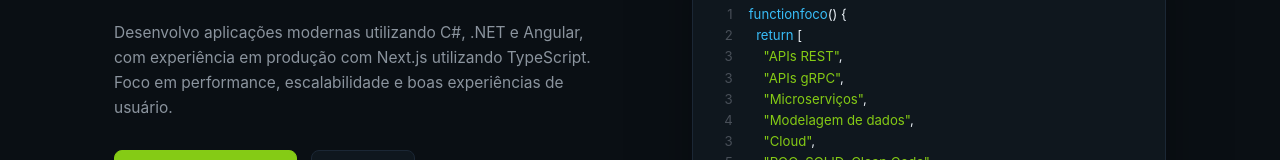
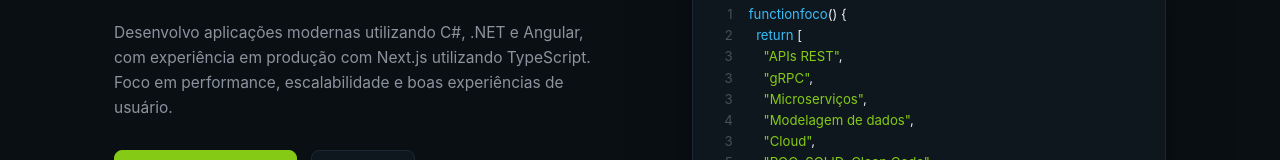
Before and after one commit to MatheusxMota/matheus-portfolio, an Angular app: page / in a window 1280 px wide. Both pictures are taken after a click on the element "foco.ts". Shown: the part 281-441 px from the top of the page. Built offline with nearby package versions, Linux system fonts and the light colour scheme.

Commit message:
Mudanca foco.ts

```diff
--- a/src/app/sections/hero/hero.component.html
+++ b/src/app/sections/hero/hero.component.html
@@ -100,7 +100,7 @@
               <div class="code-line">
                 <span class="line-no">3</span
                 ><span class="line-content"
-                  >&nbsp;&nbsp;&nbsp;&nbsp;<span class="s">"APIs gRPC"</span>,</span
+                  >&nbsp;&nbsp;&nbsp;&nbsp;<span class="s">"gRPC"</span>,</span
                 >
               </div>
 
```
